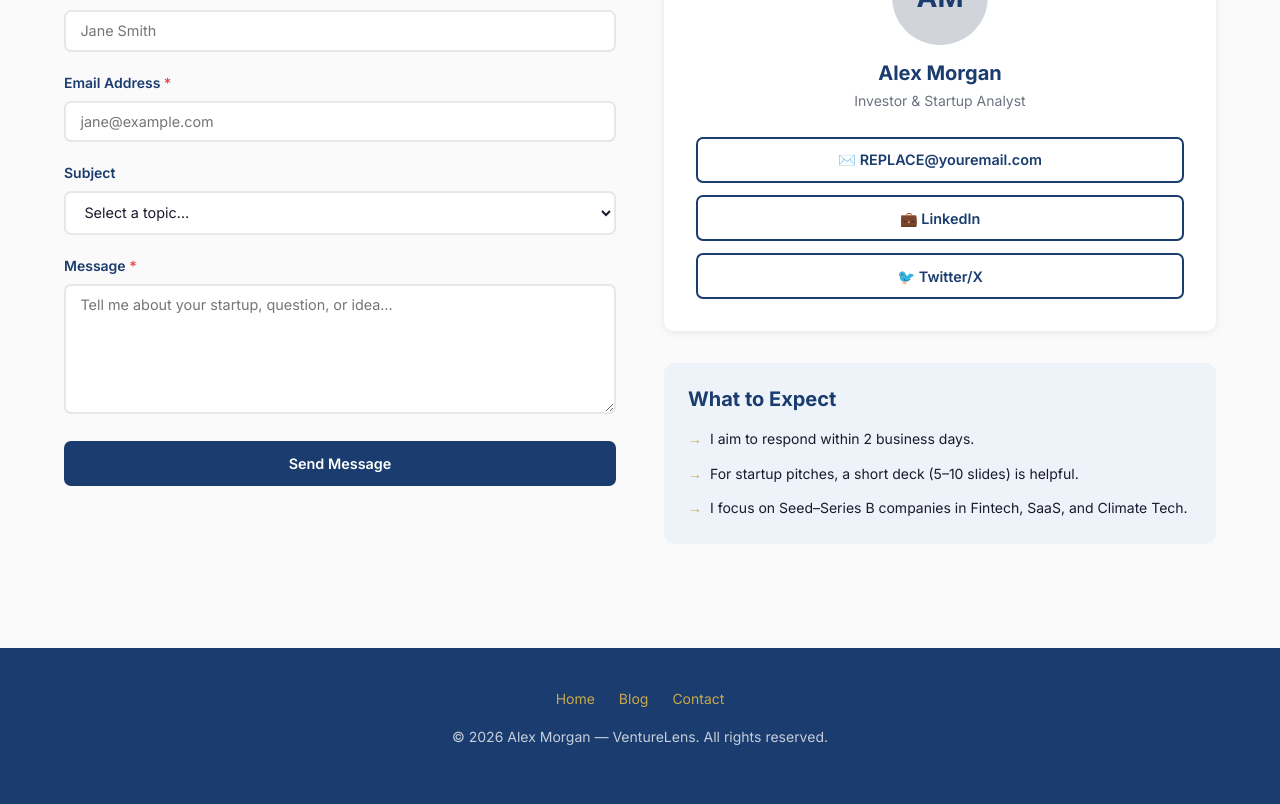
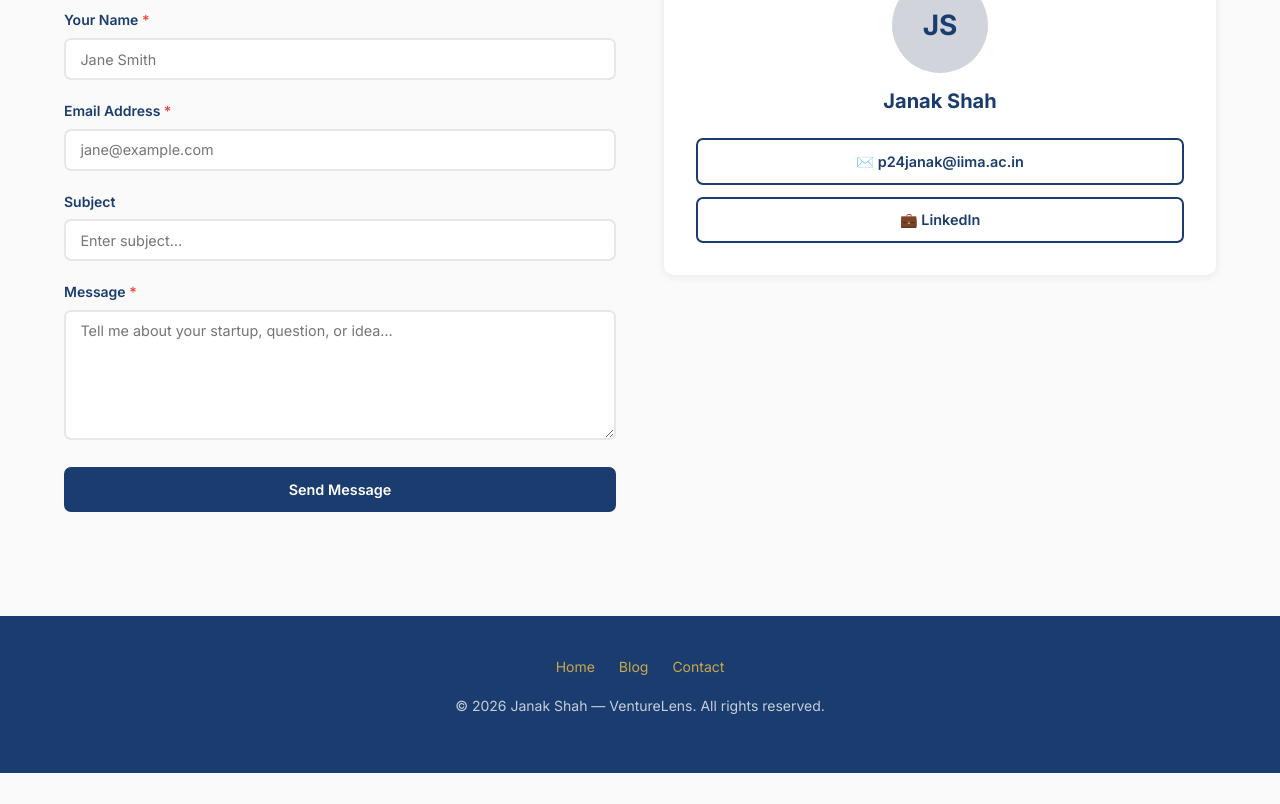
Before and after one commit to JanakShah007/Project-V, a website: page public/contact.html in a window 1280 px wide. Shown: the part 497-1301 px from the top of the page. After the commit the page ends 1270 px from the top, so only its background shows below. Drawn offline with Linux system fonts and the light colour scheme.

Commit message:
Update contact.html

```diff
--- a/public/contact.html
+++ b/public/contact.html
@@ -38,7 +38,7 @@
   <div class="page-hero">
     <!-- REPLACE: contact page heading -->
     <h1>Get in Touch</h1>
-    <p>Pitching a startup, collaborating on research, or just saying hello — I'd love to hear from you.</p>
+    <p>I write about startups because I genuinely find the ecosystem fascinating. If you want to chat about a startup, share a perspective, or just geek out about the space - I'm always up for it.</p>
   </div>
 
   <!-- ====================================================
@@ -90,14 +90,7 @@
 
             <div class="form-group">
               <label class="form-label" for="subject">Subject</label>
-              <select class="form-input form-select" id="subject" name="subject">
-                <!-- REPLACE: dropdown options as needed -->
-                <option value="">Select a topic…</option>
-                <option value="startup-pitch">Startup Pitch</option>
-                <option value="collaboration">Research Collaboration</option>
-                <option value="press">Press / Media</option>
-                <option value="other">Other</option>
-              </select>
+              <input class="form-input" type="text" id="subject" name="subject" placeholder="Enter subject…" />
             </div>
 
             <div class="form-group">
@@ -113,7 +106,7 @@
 
           <!-- Success message shown after Netlify redirect or JS check -->
           <div class="form-success" id="form-success">
-            ✅ Message sent! I'll get back to you within 2 business days.
+            ✅ Message sent! I'll get back to you. Thank you for reaching out.
           </div>
         </div>
 
@@ -124,51 +117,25 @@
             <!-- REPLACE: profile photo in contact sidebar -->
             <div class="profile-avatar" style="width:96px;height:96px;font-size:1.75rem;">
               <!-- REPLACE: initials or uncomment img tag below -->
-              AM
+              JS
               <!-- <img src="img/profile-photo.jpg" alt="Profile photo — REPLACE" /> -->
             </div>
             <!-- REPLACE: your name -->
-            <h3 style="text-align:center;margin-bottom:0.25rem;margin-top:0.75rem;">Alex Morgan</h3>
+            <h3 style="text-align:center;margin-bottom:0.25rem;margin-top:0.75rem;">Janak Shah</h3>
             <!-- REPLACE: your role/title -->
-            <p style="text-align:center;color:var(--text-muted);font-size:0.875rem;margin-bottom:1.5rem;">Investor &amp; Startup Analyst</p>
+            <p style="text-align:center;color:var(--text-muted);font-size:0.875rem;margin-bottom:1.5rem;"><!Investor &amp; Startup Analyst></p>
 
             <div style="display:flex;flex-direction:column;gap:0.75rem;">
               <!-- REPLACE: email address -->
-              <a href="mailto:REPLACE@youremail.com" class="btn btn-outline" style="justify-content:center;">
-                ✉️ REPLACE@youremail.com <!-- REPLACE: email -->
+              <a href="mailto:p24janak@iima.ac.in" class="btn btn-outline" style="justify-content:center;">
+                ✉️ p24janak@iima.ac.in <!-- REPLACE: email -->
               </a>
               <!-- REPLACE: LinkedIn profile URL -->
-              <a href="https://linkedin.com/in/REPLACE-YOUR-LINKEDIN" class="btn btn-outline" style="justify-content:center;" target="_blank" rel="noopener">
+              <a href="www.linkedin.com/in/janak-shah-68a49116b" class="btn btn-outline" style="justify-content:center;" target="_blank" rel="noopener">
                 💼 LinkedIn <!-- REPLACE: LinkedIn handle -->
-              </a>
-              <!-- REPLACE: Twitter/X handle -->
-              <a href="https://twitter.com/REPLACE-YOUR-TWITTER" class="btn btn-outline" style="justify-content:center;" target="_blank" rel="noopener">
-                🐦 Twitter/X <!-- REPLACE: @handle -->
               </a>
             </div>
           </div>
-
-          <!-- FAQ / expectations -->
-          <div style="background:#EEF2F9;border-radius:var(--radius);padding:1.5rem;">
-            <h3 style="margin-bottom:1rem;">What to Expect</h3>
-            <ul style="list-style:none;padding:0;display:flex;flex-direction:column;gap:0.75rem;">
-              <li style="font-size:0.875rem;display:flex;gap:0.5rem;">
-                <span style="color:var(--accent);font-weight:700;">→</span>
-                <!-- REPLACE: response time expectation -->
-                I aim to respond within 2 business days.
-              </li>
-              <li style="font-size:0.875rem;display:flex;gap:0.5rem;">
-                <span style="color:var(--accent);font-weight:700;">→</span>
-                For startup pitches, a short deck (5–10 slides) is helpful.
-              </li>
-              <li style="font-size:0.875rem;display:flex;gap:0.5rem;">
-                <span style="color:var(--accent);font-weight:700;">→</span>
-                <!-- REPLACE: stages/sectors you focus on -->
-                I focus on Seed–Series B companies in Fintech, SaaS, and Climate Tech.
-              </li>
-            </ul>
-          </div>
-        </div>
 
       </div>
     </div>
@@ -184,7 +151,7 @@
       <a href="contact.html">Contact</a>
     </div>
     <!-- REPLACE: name and site in copyright -->
-    <p>&copy; <span id="footer-year"></span> Alex Morgan &mdash; VentureLens. All rights reserved.</p>
+    <p>&copy; <span id="footer-year"></span> Janak Shah &mdash; VentureLens. All rights reserved.</p>
   </footer>
 
   <script src="js/nav.js"></script>
```
